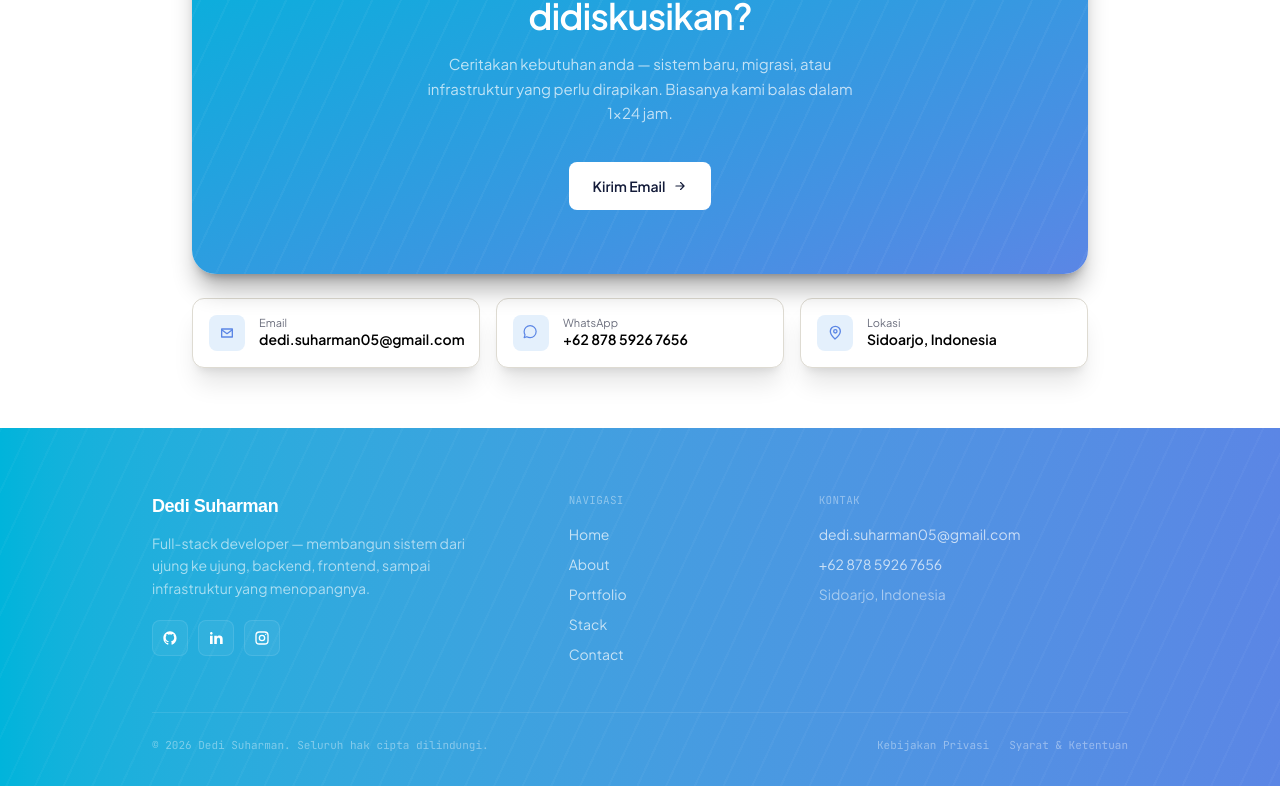
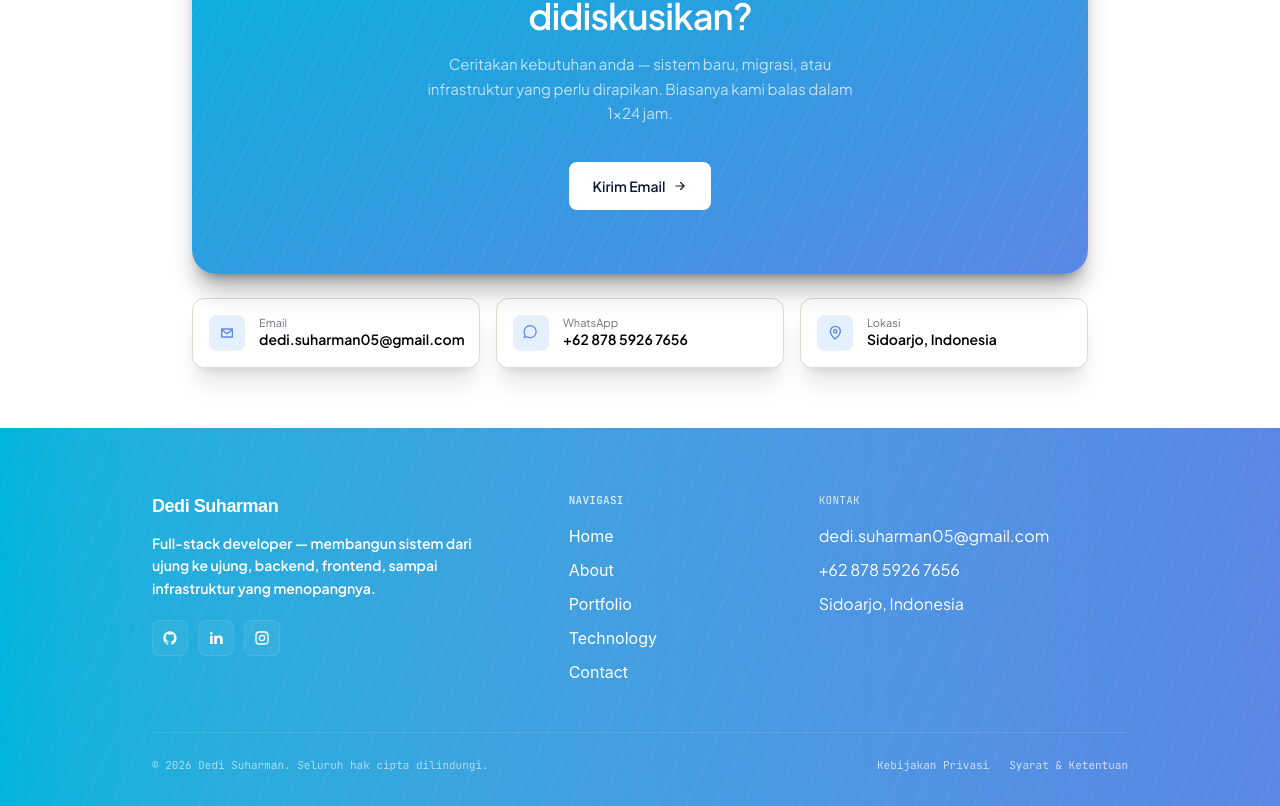
Before and after one commit to deddybear/portofolio-website, a Next.js app: page / in a window 1280 px wide. Shown: the part 4777-5583 px from the top of the page. Built offline with nearby package versions, Linux system fonts and the light colour scheme.

Commit message:
perbaikan ui  tinggal isi konten

```diff
--- a/app/(home)/components/contact.tsx
+++ b/app/(home)/components/contact.tsx
@@ -32,7 +32,7 @@ export default function ContactComponent({ email, location, numberWhatsapp, numb
 
                 <a href={`mailto:${email}`}
                     className="group flex items-center gap-3.5 bg-white border border-line rounded-xl px-4 py-4
-                transition-all duration-300 hover:-translate-y-1 hover:border-indigo hover:shadow-[0_12px_28px_-16px_rgb(20_28_58/0.35)] shadow-xl dark:bg-[#1A1A1A] dark:border-[#2A2A2A]">
+                transition-all duration-300 hover:-translate-y-1 hover:border-indigo hover:shadow-[0_12px_28px_-16px_rgb(20_28_58/0.35)] shadow-xl dark:bg-[#1A1A1A] dark:border-[#2A2A2A] ">
                     <span className="shrink-0 w-9 h-9 rounded-lg bg-indigo-soft text-indigo flex items-center justify-center dark:bg-[#22d3ee1a] dark:text-[#22D3EE]">
                         <svg className="w-4 h-4" viewBox="0 0 24 24" fill="none"><path d="M4 6H20V18H4V6Z" stroke="currentColor" strokeWidth="2" strokeLinejoin="round" /><path d="M4 7L12 13L20 7" stroke="currentColor" strokeWidth="2" strokeLinecap="round" strokeLinejoin="round" /></svg>
                     </span>
--- a/app/(home)/components/footer.tsx
+++ b/app/(home)/components/footer.tsx
@@ -14,7 +14,7 @@ export default function FooterComponent({ email, location, year, numberWhatsapp,
                             <span className="font-display font-bold text-lg tracking-tight">
                                 Dedi Suharman
                             </span>
-                            <p className="text-white/60 text-sm leading-relaxed mt-3 max-w-xs">
+                            <p className="text-white text-sm font-semibold leading-relaxed mt-3 max-w-xs">
                                 Full-stack developer — membangun sistem dari ujung ke ujung, backend,
                                 frontend, sampai infrastruktur yang menopangnya.
                             </p>
@@ -40,24 +40,24 @@ export default function FooterComponent({ email, location, year, numberWhatsapp,
 
                         {/* Navigasi */}
                         <div className="col-span-1 sm:col-span-3">
-                            <span className="font-mono text-[11px] uppercase tracking-wide text-white/40 block mb-4">
+                            <span className="font-mono text-[11px] uppercase tracking-wide text-white/80 font-semibold block mb-4">
                                 Navigasi
                             </span>
-                            <ul className="flex flex-col gap-2.5 text-sm text-white/70">
+                            <ul className="flex flex-col gap-2.5 text-base text-white font-body">
                                 <li><a href="#home" className="transition-colors hover:text-white">Home</a></li>
                                 <li><a href="#about" className="transition-colors hover:text-white">About</a></li>
                                 <li><a href="#portfolio" className="transition-colors hover:text-white">Portfolio</a></li>
-                                <li><a href="#stack" className="transition-colors hover:text-white">Stack</a></li>
+                                <li><a href="#stack" className="transition-colors hover:text-white">Technology</a></li>
                                 <li><a href="#contact" className="transition-colors hover:text-white">Contact</a></li>
                             </ul>
                         </div>
 
                         {/* Kontak */}
                         <div className="col-span-1 sm:col-span-4">
-                            <span className="font-mono text-[11px] uppercase tracking-wide text-white/40 block mb-4">
+                            <span className="font-mono text-[11px] uppercase tracking-wide text-white/80 block mb-4">
                                 Kontak
                             </span>
-                            <ul className="flex flex-col gap-2.5 text-sm text-white/70">
+                            <ul className="flex flex-col gap-2.5 text-white font-base">
                                 <li>
                                     <a href={`mailto:${email}`} className="transition-colors hover:text-white">
                                         {email}
@@ -68,7 +68,7 @@ export default function FooterComponent({ email, location, year, numberWhatsapp,
                                         {numberWaFormated}
                                     </a>
                                 </li>
-                                <li className="text-white/50">{location}</li>
+                                <li>{location}</li>
                             </ul>
                         </div>
 
@@ -76,10 +76,10 @@ export default function FooterComponent({ email, location, year, numberWhatsapp,
 
                     {/* Bottom bar */}
                     <div className="flex flex-col sm:flex-row items-center justify-between gap-4 pt-6">
-                        <span className="font-mono text-[11px] text-white/40">
+                        <span className="font-mono text-[11px] text-white/60">
                             {`© ${year} Dedi Suharman. Seluruh hak cipta dilindungi.`}
                         </span>
-                        <div className="flex items-center gap-5 font-mono text-[11px] text-white/40">
+                        <div className="flex items-center gap-5 font-mono text-[11px] text-white/70">
                             <a href="#" className="transition-colors hover:text-white">Kebijakan Privasi</a>
                             <a href="#" className="transition-colors hover:text-white">Syarat & Ketentuan</a>
                         </div>
--- a/app/(home)/components/technology.tsx
+++ b/app/(home)/components/technology.tsx
@@ -278,6 +278,7 @@ export default function TechnologyComponent() {
                                 <span className="flex-1 border-t border-dashed border-line"></span>
                             </div> */}
 
+                            {/* Ini adalah Button untuk pembuka stack start  */}
                             <button
                                 type="button"
                                 onClick={() => handleOpenAccordion(index)}
@@ -311,7 +312,9 @@ export default function TechnologyComponent() {
                                     />
                                 </svg>
                             </button>
+                            {/* Ini adalah Button untuk pembuka stack end  */}
 
+                            {/* Ini adalah list item start */}
                             <div className="grid transition-[grid-template-rows] duration-300 ease-out" style={{ gridTemplateRows: isOpen ? '1fr' : '0fr' }}>
                                 <div className="overflow-hidden">
                                     <div className="grid-cols-1 sm:grid-cols-3 lg:grid-cols-4 gap-4">
@@ -319,7 +322,8 @@ export default function TechnologyComponent() {
                                             data.technology.map((data, indexNested) => (
                                                 <div key={indexNested}
                                                     className="group flex items-center gap-3 bg-white border border-line rounded-xl px-4 py-3.5 mb-2
-                                                           transition-all duration-300 hover:-translate-y-1 hover:border-indigo hover:shadow-[0_12px_28px_-16px_rgb(20_28_58/0.35)] dark:bg-[#1A1A1A]"
+                                                           transition-all duration-300 hover:-translate-y-1 hover:border-indigo hover:shadow-[0_12px_28px_-16px_rgb(20_28_58/0.35)] dark:bg-[#1A1A1A]
+                                                           dark:bg-linear-to-r dark:from-[#282b2b] dark:to-[#3f3f44]"
                                                 >
                                                     <span className="shrink-0 w-9 h-9 rounded-lg  flex items-center justify-center font-display font-bold text-xs">
                                                         {data.icon}
@@ -334,6 +338,7 @@ export default function TechnologyComponent() {
                                     </div>
                                 </div>
                             </div>
+                            {/* Ini adalah list item end */}
                         </div>
                     )
                 })
```
